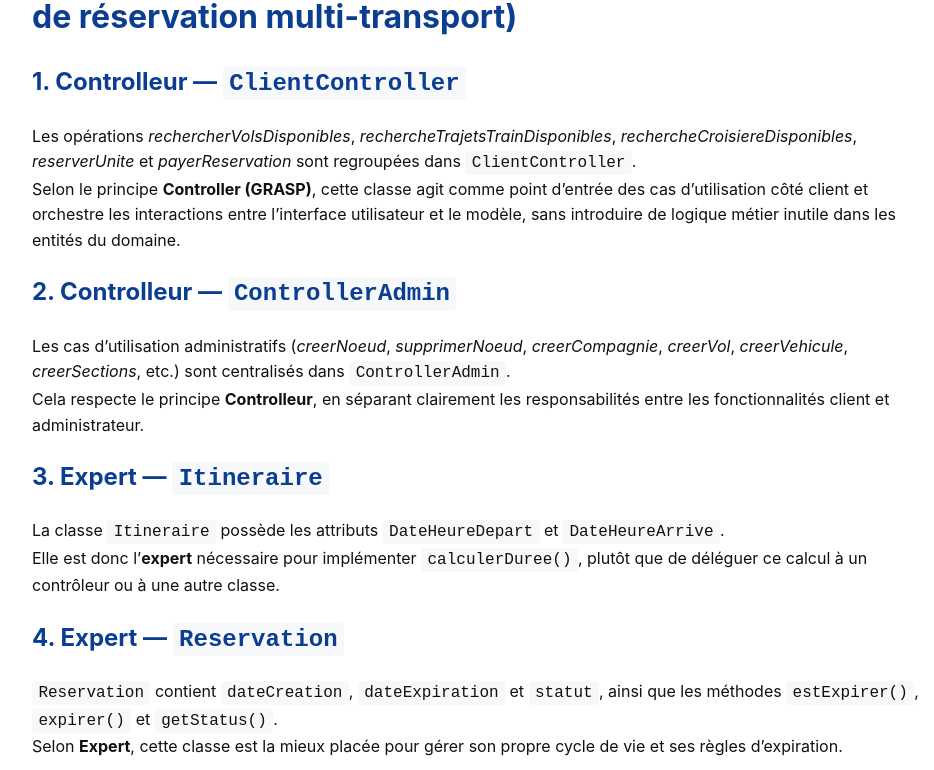
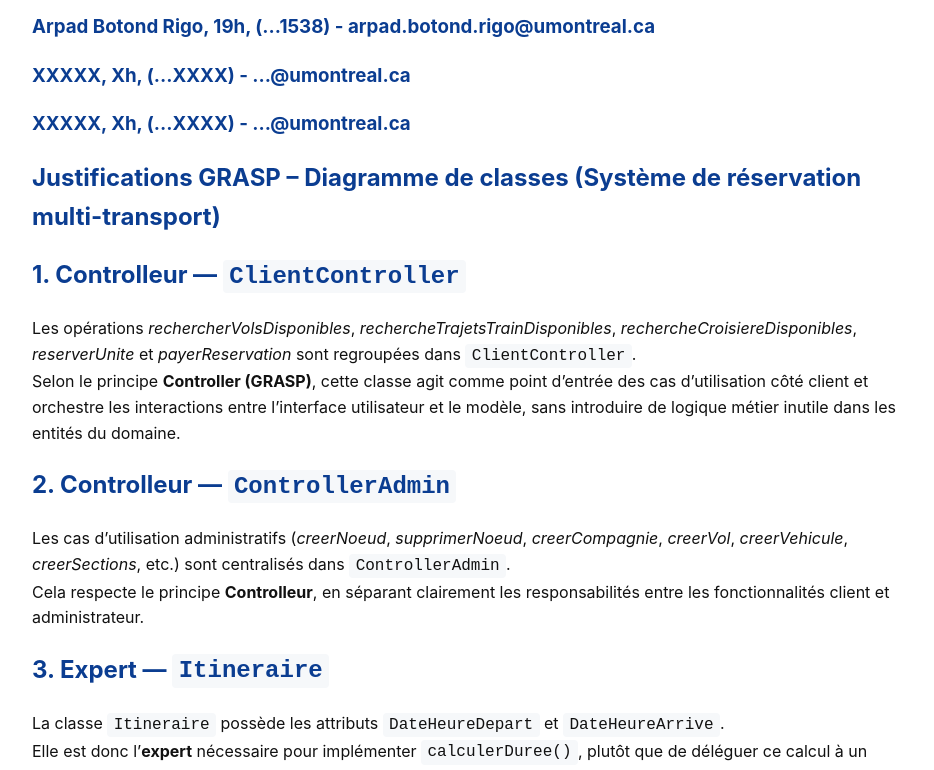
Before and after one commit to Yamires/ift3911_tp1, a plain HTML site: page justification.html in a window 1280 px wide. Shown: the part 146-916 px from the top of the page, without its empty margins (158-1092 px from the left). Drawn offline with nearby package versions, Linux system fonts and the light colour scheme.

Commit message:
Update justification.html

```diff
--- a/justification.html
+++ b/justification.html
@@ -17,7 +17,11 @@
   </style>
 <style type="text/css" id="operaUserStyle"></style></head>
 <body>
-  <main id="content"><h1>Justifications GRASP – Diagramme de classes (Système de réservation multi-transport)</h1>
+  <main id="content"><h1>IFT3911 – Analyse et conception de logicel</h1>
+<h3>Arpad Botond Rigo, 19h, (...1538) - arpad.botond.rigo@umontreal.ca</h3>
+<h3>XXXXX, Xh, (...XXXX) - ...@umontreal.ca</h3>
+<h3>XXXXX, Xh, (...XXXX) - ...@umontreal.ca</h3>
+<h2>Justifications GRASP – Diagramme de classes (Système de réservation multi-transport)</h2>
 <h2>1. Controlleur — <code>ClientController</code></h2>
 <p>Les opérations <em>rechercherVolsDisponibles</em>, <em>rechercheTrajetsTrainDisponibles</em>, <em>rechercheCroisiereDisponibles</em>, <em>reserverUnite</em> et <em>payerReservation</em> sont regroupées dans <code>ClientController</code>.<br>Selon le principe <strong>Controller (GRASP)</strong>, cette classe agit comme point d’entrée des cas d’utilisation côté client et orchestre les interactions entre l’interface utilisateur et le modèle, sans introduire de logique métier inutile dans les entités du domaine.</p>
 <h2>2. Controlleur — <code>ControllerAdmin</code></h2>
```
